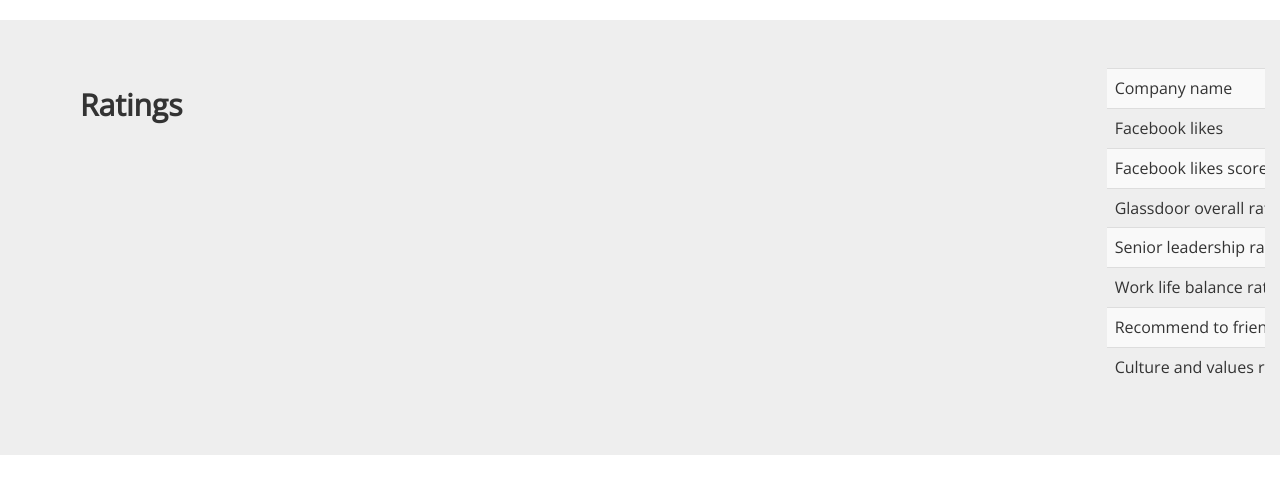
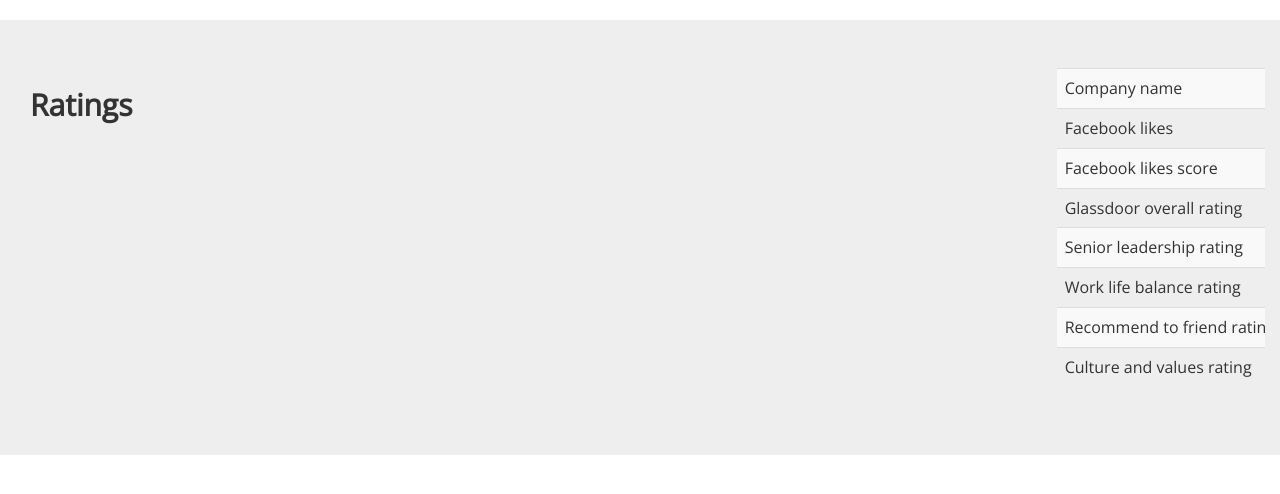
Before and after one commit to vicher37/jobchart, a Django app: template comp/templates/comp/detail.html in a window 1280 px wide. Shown: the part 52-546 px from the top of the page. Run offline with Django 3.2, Linux system fonts and the light colour scheme; the template is opened without the code that fills it, so the values that code supplies are empty; some libraries are stand-ins or nearby versions.

Commit message:
Update detail.css

```diff
--- a/comp/static/comp/detail.css
+++ b/comp/static/comp/detail.css
@@ -13,16 +13,12 @@ h2 {
    Class selectors are for absolute positioning.*/
 .title {
         position: relative;
-        left: 50px;
-        /*top: 50px;*/
         font-weight: bold;
         text-align: left;
 }
 
 .data {
         position: relative;
-        left: 50px;
-        /*top: 100px;*/
         font-size: 16px;
         white-space: nowrap;
         width: 60%;
```
